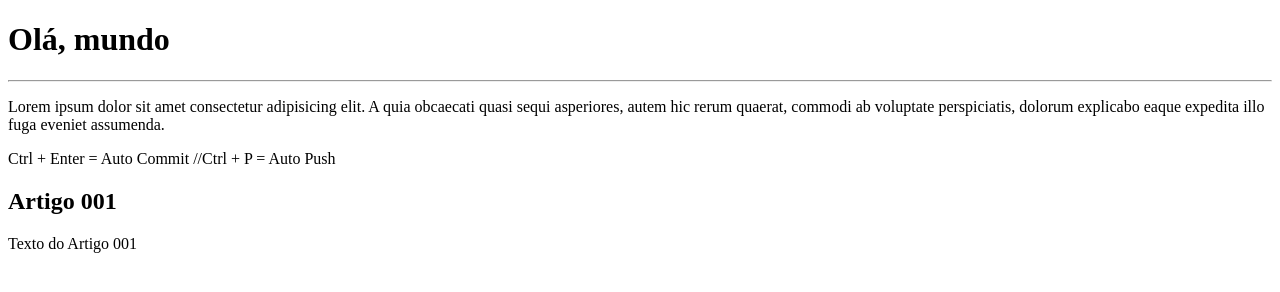
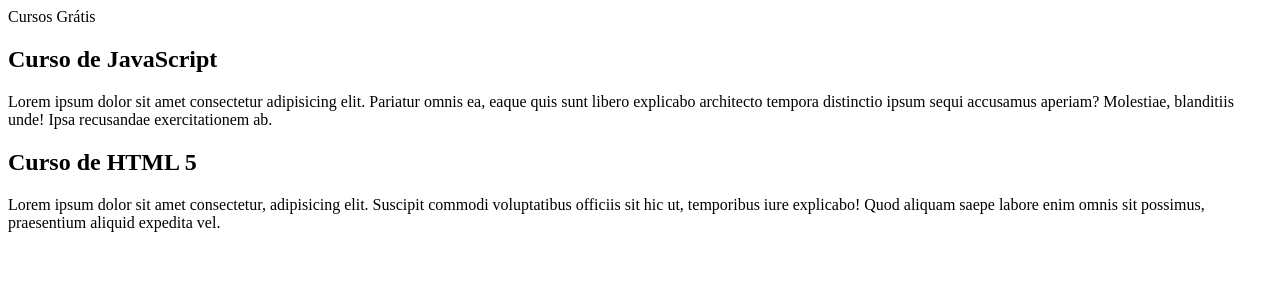
Before and after one commit to neoguiz/Ola-Mundo, a plain HTML site: page site-exemplo/index.html in a window 1280 px wide. Drawn offline with Linux system fonts and the light colour scheme.

Commit message:
Update index.html
Added some real content this time

```diff
--- a/site-exemplo/index.html
+++ b/site-exemplo/index.html
@@ -9,19 +9,27 @@
 
 <body>
 
-    <h1>Olá, mundo</h1>
+    <main>
 
-    <hr>
+        <header>Cursos Grátis</header>
 
-    <p>Lorem ipsum dolor sit amet consectetur adipisicing elit. A quia obcaecati quasi sequi asperiores, autem hic rerum quaerat, commodi ab voluptate perspiciatis, dolorum explicabo eaque expedita illo fuga eveniet assumenda.</p>
-    <p>Ctrl + Enter = Auto Commit //Ctrl + P = Auto Push </p>
+        <article>
 
-    <article>
+            <h1>Curso de JavaScript</h1>
 
-        <h1>Artigo 001</h1>
-        <p>Texto do Artigo 001</p>
+            <p>Lorem ipsum dolor sit amet consectetur adipisicing elit. Pariatur omnis ea, eaque quis sunt libero explicabo architecto tempora distinctio ipsum sequi accusamus aperiam? Molestiae, blanditiis unde! Ipsa recusandae exercitationem ab.</p>
 
-    </article>
+        </article>
+
+        <article>
+
+            <h1>Curso de HTML 5</h1>
+
+            <p>Lorem ipsum dolor sit amet consectetur, adipisicing elit. Suscipit commodi voluptatibus officiis sit hic ut, temporibus iure explicabo! Quod aliquam saepe labore enim omnis sit possimus, praesentium aliquid expedita vel.</p>
+
+        </article>
+
+    </main>
 
 </body>
 
```
